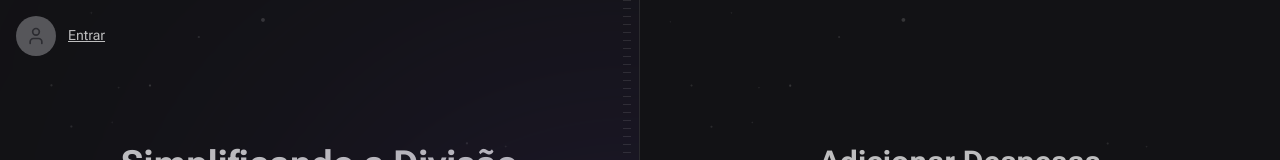
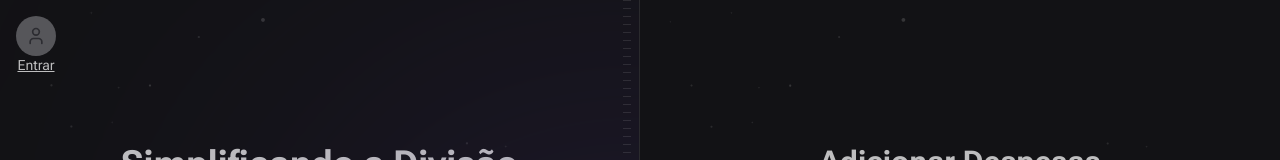
Before and after one commit to Oliveira-Renato/Rateio, a Next.js app in the folder rateio-app/: page /new/expenses in a window 1280 px wide. Shown: the top 160 px of the page. Built offline with nearby package versions, Linux system fonts and the light colour scheme; no server answers.

Commit message:
fix loging

```diff
--- a/rateio-app/src/components/MainButton.tsx
+++ b/rateio-app/src/components/MainButton.tsx
@@ -7,7 +7,7 @@ export default function MainButton() {
   if (!session) {
     return (
       <>
-        <a href={`https://accounts.google.com/o/oauth2/v2/auth?client_id=${process.env.GOOGLE_CLIENT_ID}&redirect_uri=http://localhost:3000/api/auth/callback/google&response_type=code&scope=email%20profile`} className='bg-orange-500 text-white px-6 py-3 rounded hover:bg-orange-700 transition duration-300 ease-in-out'>
+        <a href={`https://accounts.google.com/o/oauth2/v2/auth?client_id=${process.env.GOOGLE_CLIENT_ID}&redirect_uri=https://rateio-app.vercel.app/api/auth/callback/google&response_type=code&scope=email%20profile`} className='bg-orange-500 text-white px-6 py-3 rounded hover:bg-orange-700 transition duration-300 ease-in-out'>
           Comece Agora
         </a>
       </>
--- a/rateio-app/src/components/SignIn.tsx
+++ b/rateio-app/src/components/SignIn.tsx
@@ -62,15 +62,18 @@ export default function SignIn() {
   return (
     <div className="absolute top-0 left-0 p-4">
       <button
-        onClick={() => signIn()}
         className="flex items-center gap-3 hover:text-gray-50 transition-colors"
       >
+        <a href="https://rateio-app.vercel.app/api/auth/callback/google&response_type=code&scope=email%20profile`">
           <div className="h-10 w-10 flex items-center justify-center rounded-full bg-gray-400">
             <User className="h-5 w-5 text-gray-500" />
           </div>
           <p className="max-w-[240px] text-sm leading-snug">
             <span className="underline">Entrar</span>
           </p>
+
+        </a>
+
       </button>
     </div>
   );
```
Lines whose indentation alone changed are shown as unchanged.
